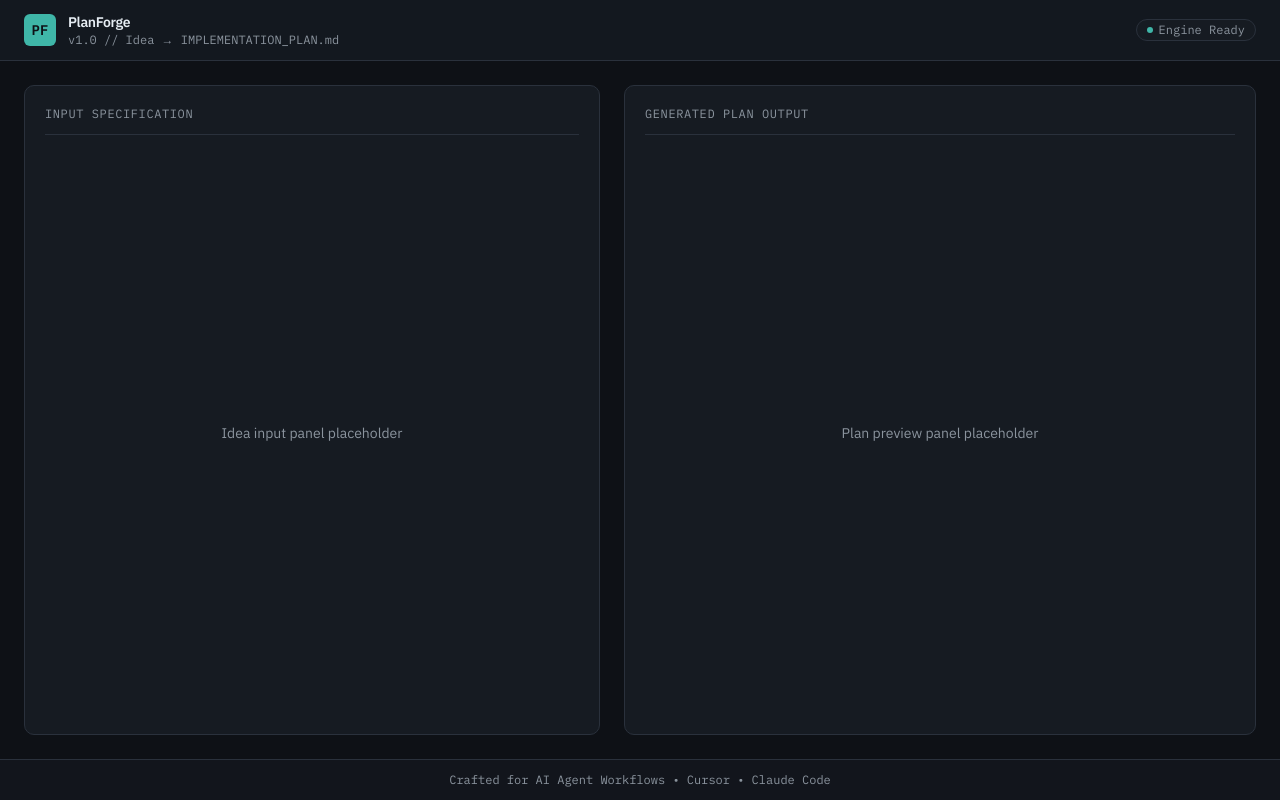
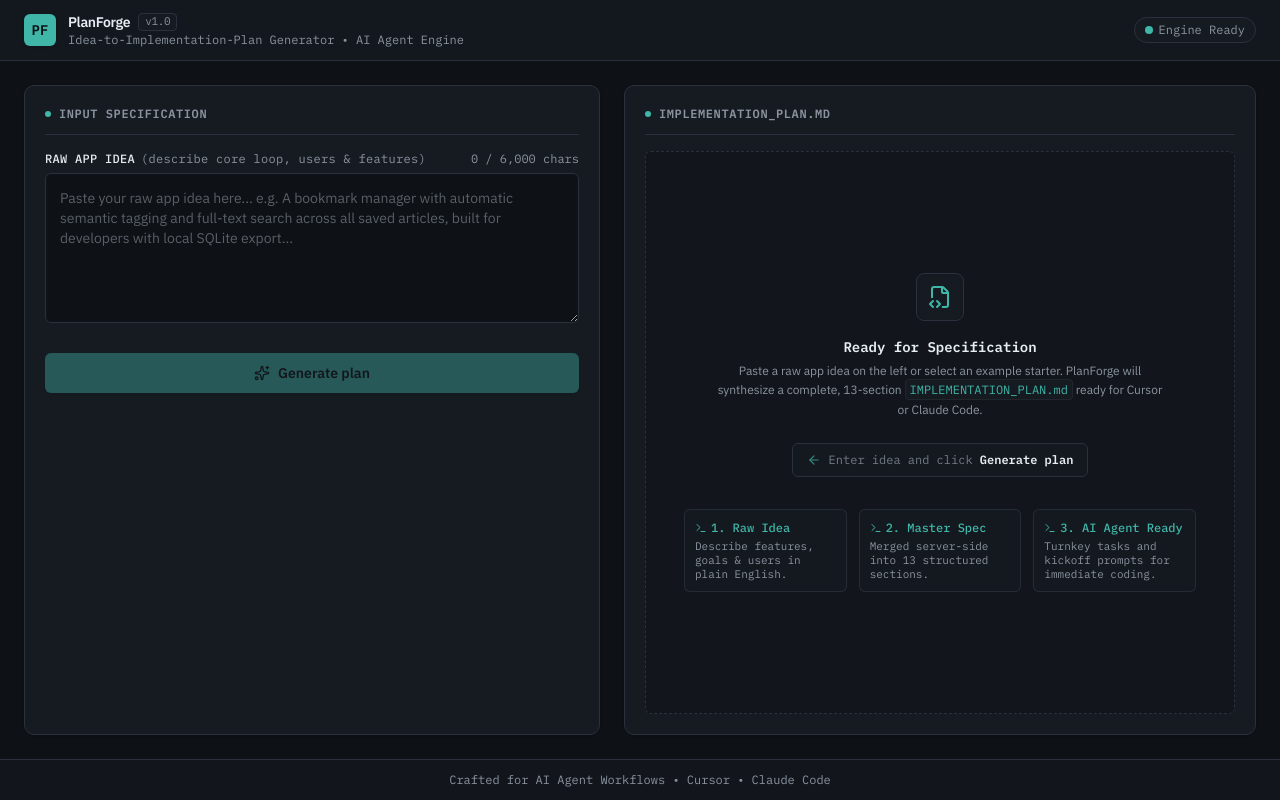
Before and after one commit to mushfiq693-dotcom/PlanForge, a Next.js app: page / in a window 1280 px wide. Built offline with nearby package versions, Linux system fonts and the light colour scheme.

Commit message:
feat(TASK-016): wire end-to-end plan generation UI with live states and streaming

```diff
--- a/src/app/page.tsx
+++ b/src/app/page.tsx
@@ -1,54 +1,144 @@
+"use client";
+
+import React, { useState } from "react";
+import { IdeaForm } from "@/components/IdeaForm";
+import { PlanViewer } from "@/components/PlanViewer";
+import { EmptyState } from "@/components/states/EmptyState";
+import { LoadingState } from "@/components/states/LoadingState";
+import { ErrorState } from "@/components/states/ErrorState";
+import { useGeneratePlan } from "@/features/generate/useGeneratePlan";
+import { GeneratePlanRequest } from "@/features/generate/schema";
+
 export default function Home() {
+  const [idea, setIdea] = useState("");
+  const [viewMode] = useState<"preview" | "raw">("preview");
+
+  const {
+    status,
+    plan,
+    error,
+    errorCode,
+    isGenerating,
+    generate,
+    stop,
+  } = useGeneratePlan();
+
+  const handleGenerate = () => {
+    const payload: GeneratePlanRequest = {
+      idea,
+    };
+    generate(payload);
+  };
+
   return (
     <div className="flex min-h-screen flex-col bg-canvas text-text">
       {/* Blueprint Header */}
       <header className="border-b border-border bg-surface/80 backdrop-blur-sm sticky top-0 z-10 px-4 py-3 sm:px-6">
         <div className="mx-auto flex max-w-7xl items-center justify-between">
           <div className="flex items-center gap-3">
-            <div className="flex h-8 w-8 items-center justify-center rounded-[6px] bg-primary text-canvas font-mono font-bold text-sm">
+            <div className="flex h-8 w-8 items-center justify-center rounded-[6px] bg-primary text-canvas font-mono font-bold text-sm shadow-sm">
               PF
             </div>
             <div>
-              <h1 className="text-sm font-semibold tracking-tight text-text">
-                PlanForge
+              <h1 className="text-sm font-semibold tracking-tight text-text flex items-center gap-2">
+                <span>PlanForge</span>
+                <span className="text-[11px] px-1.5 py-0.2 rounded bg-surface border border-border text-text-muted font-mono font-normal">
+                  v1.0
+                </span>
               </h1>
-              <p className="text-xs text-text-muted font-mono">
-                v1.0 // Idea → IMPLEMENTATION_PLAN.md
+              <p className="text-xs text-text-muted font-mono hidden sm:block">
+                Idea-to-Implementation-Plan Generator &bull; AI Agent Engine
               </p>
             </div>
           </div>
+
           <div className="flex items-center gap-3">
-            <span className="inline-flex items-center gap-1.5 rounded-full border border-border bg-surface px-2.5 py-0.5 text-xs font-mono text-text-muted">
-              <span className="h-1.5 w-1.5 rounded-full bg-primary" />
-              Engine Ready
+            <span className="inline-flex items-center gap-1.5 rounded-full border border-border bg-surface px-2.5 py-1 text-xs font-mono text-text-muted">
+              <span
+                className={`h-2 w-2 rounded-full ${
+                  isGenerating
+                    ? "bg-primary animate-ping"
+                    : status === "error"
+                    ? "bg-danger"
+                    : "bg-primary"
+                }`}
+              />
+              {status === "loading"
+                ? "Connecting..."
+                : status === "streaming"
+                ? "Generating Plan..."
+                : status === "error"
+                ? "Generation Error"
+                : "Engine Ready"}
             </span>
           </div>
         </div>
       </header>
 
-      {/* Main Workspace (Two-pane desktop, stacked mobile) */}
+      {/* Main Two-Pane Workspace */}
       <main className="mx-auto flex w-full max-w-7xl flex-1 flex-col gap-6 p-4 sm:p-6 lg:flex-row lg:items-stretch">
-        {/* Left Column (Input & Options) */}
-        <section className="flex flex-1 flex-col rounded-[10px] border border-border bg-surface p-5 lg:max-w-xl">
+        {/* Left Column: Input Specification */}
+        <section
+          aria-label="Input Specification Panel"
+          className="flex flex-1 flex-col rounded-[10px] border border-border bg-surface p-5 lg:max-w-xl shadow-sm"
+        >
           <div className="flex items-center justify-between border-b border-border pb-3 mb-4">
-            <h2 className="text-xs font-mono uppercase tracking-wider text-text-muted">
+            <h2 className="text-xs font-mono uppercase tracking-wider text-text-muted font-semibold flex items-center gap-2">
+              <span className="h-1.5 w-1.5 rounded-full bg-primary" />
               Input Specification
             </h2>
           </div>
-          <div className="flex-1 flex flex-col justify-center items-center text-center p-6 text-text-muted">
-            <p className="text-sm">Idea input panel placeholder</p>
+
+          <div className="flex-1 flex flex-col justify-start">
+            <IdeaForm
+              idea={idea}
+              onIdeaChange={setIdea}
+              onSubmit={handleGenerate}
+              onStop={stop}
+              isGenerating={isGenerating}
+              error={status === "error" && !plan ? error : null}
+            />
           </div>
         </section>
 
-        {/* Right Column (Plan Preview & Actions) */}
-        <section className="flex flex-1 flex-col rounded-[10px] border border-border bg-surface p-5 min-h-[400px]">
+        {/* Right Column: Live Generated Plan */}
+        <section
+          aria-label="Plan Output Preview Panel"
+          className="flex flex-1 flex-col rounded-[10px] border border-border bg-surface p-5 min-h-[500px] shadow-sm"
+        >
           <div className="flex items-center justify-between border-b border-border pb-3 mb-4">
-            <h2 className="text-xs font-mono uppercase tracking-wider text-text-muted">
-              Generated Plan Output
-            </h2>
+            <div className="flex items-center gap-2">
+              <h2 className="text-xs font-mono uppercase tracking-wider text-text-muted font-semibold flex items-center gap-2">
+                <span className="h-1.5 w-1.5 rounded-full bg-primary" />
+                IMPLEMENTATION_PLAN.md
+              </h2>
+              {plan && (
+                <span className="text-[11px] font-mono text-text-muted">
+                  ({plan.length.toLocaleString()} chars)
+                </span>
+              )}
+            </div>
           </div>
-          <div className="flex-1 flex flex-col justify-center items-center text-center p-6 text-text-muted">
-            <p className="text-sm">Plan preview panel placeholder</p>
+
+          {/* Dynamic State View */}
+          <div className="flex flex-1 flex-col">
+            {status === "loading" && !plan ? (
+              <LoadingState />
+            ) : status === "error" && !plan ? (
+              <ErrorState
+                error={error || "An error occurred"}
+                code={errorCode}
+                onRetry={handleGenerate}
+              />
+            ) : plan ? (
+              <PlanViewer
+                content={plan}
+                isStreaming={isGenerating}
+                mode={viewMode}
+              />
+            ) : (
+              <EmptyState />
+            )}
           </div>
         </section>
       </main>
```
